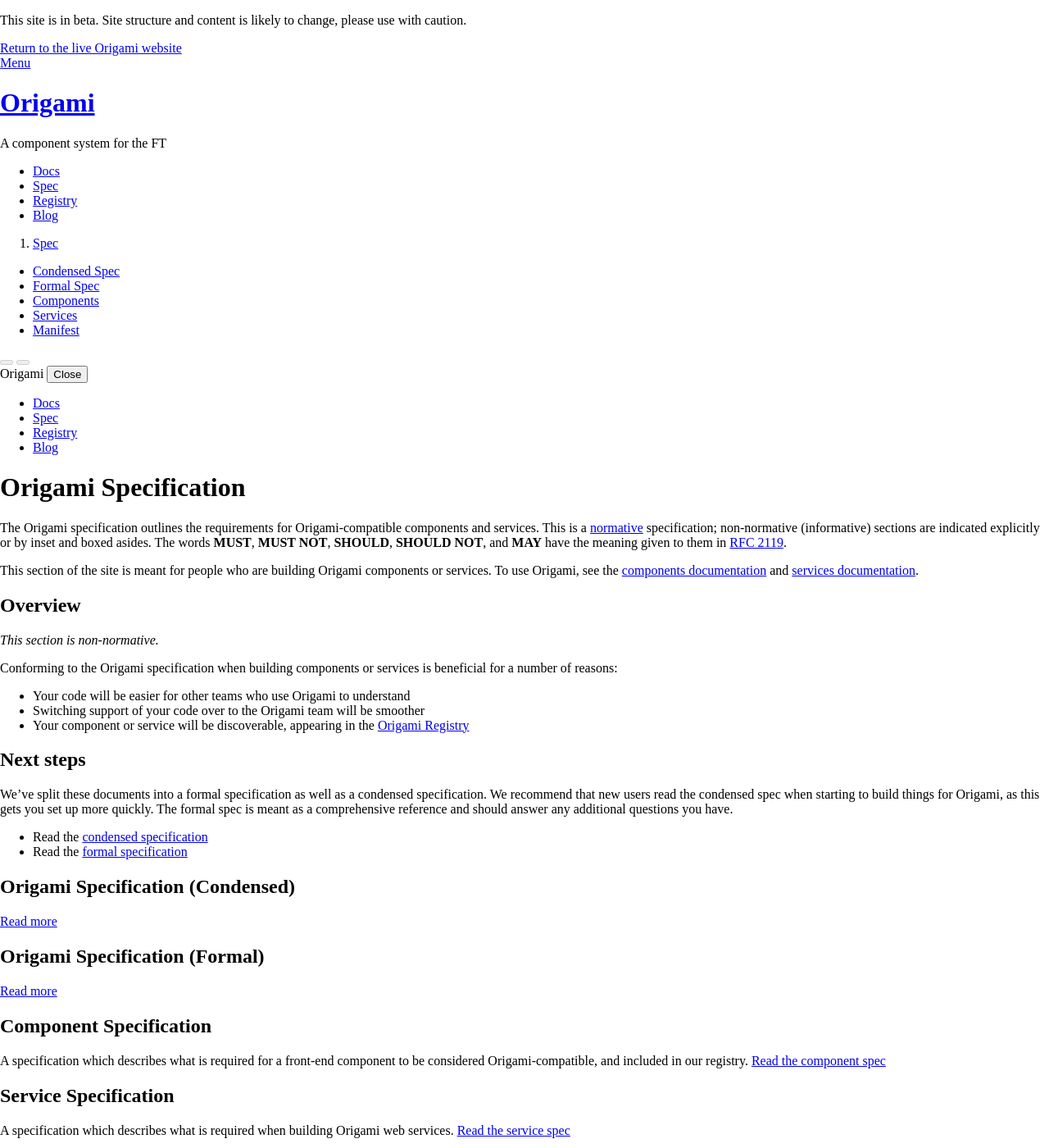
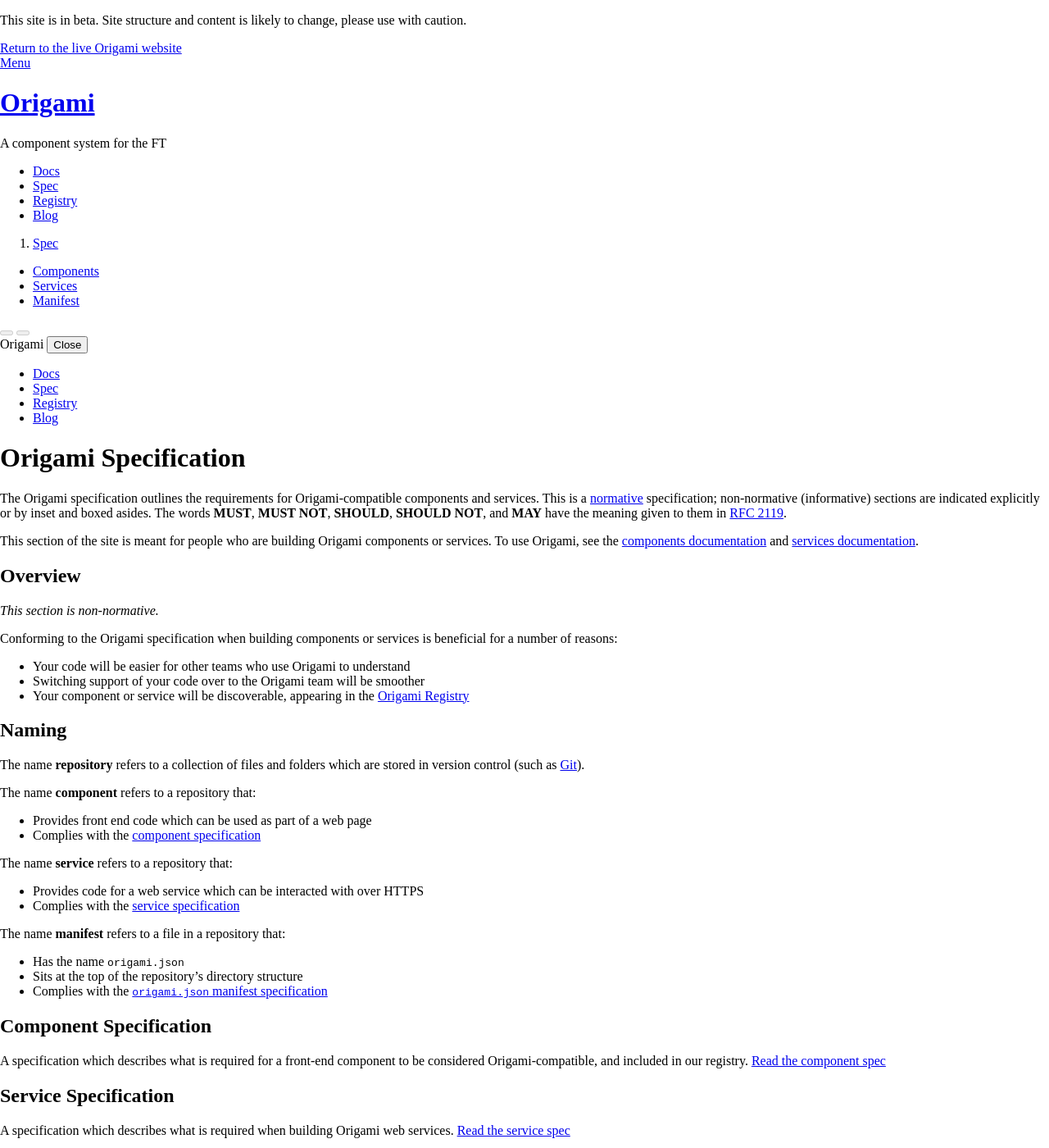
Before and after one commit to Financial-Times/origami-website, a Jekyll site: the page built from pages/specification-v1.md, in a window 1280 px wide and 1400 px high. Shown: the whole window at 82% size. Built offline with Jekyll 4.4.1, drawn with Linux system fonts in a browser that asks for light colours; a style sheet for code colours, icons or effects is not loaded.

Commit message:
Remove the condensed spec for launch. (#77)

```diff
--- a/pages/specification-v1.md
+++ b/pages/specification-v1.md
@@ -19,7 +19,7 @@ nav_order: 20
 
 # {{page.title}}
 
-The Origami specification outlines the requirements for Origami-compatible components and services. This is a <a href="https://www.w3.org/TR/qaframe-spec/"  >normative</a> specification; non-normative (informative) sections are indicated explicitly or by inset and boxed asides. The words **MUST**, **MUST NOT**, **SHOULD**, **SHOULD NOT**, and **MAY** have the meaning given to them in <a href="http://www.ietf.org/rfc/rfc2119.txt"  >RFC 2119</a>.
+The Origami specification outlines the requirements for Origami-compatible components and services. This is a <a class="o-typography-link--external" href="https://www.w3.org/TR/qaframe-spec/">normative</a> specification; non-normative (informative) sections are indicated explicitly or by inset and boxed asides. The words **MUST**, **MUST NOT**, **SHOULD**, **SHOULD NOT**, and **MAY** have the meaning given to them in <a class="o-typography-link--external" href="http://www.ietf.org/rfc/rfc2119.txt"  >RFC 2119</a>.
 
 <aside>
 	This section of the site is meant for people who are building Origami components or services. To use Origami, see the <a href="/docs/components/">components documentation</a> and <a href="/docs/services/">services documentation</a>.
@@ -37,9 +37,22 @@ Conforming to the Origami specification when building components or services is
   - Your component or service will be discoverable, appearing in the [Origami Registry](https://registry.origami.ft.com/components)
 
 
-## Next steps
+## Naming
 
-We've split these documents into a formal specification as well as a condensed specification. We recommend that new users read the condensed spec when starting to build things for Origami, as this gets you set up more quickly. The formal spec is meant as a comprehensive reference and should answer any additional questions you have.
+The name **repository** refers to a collection of files and folders which are stored in version control (such as <a class="o-typography-link--external" href="https://git-scm.com/">Git</a>).
 
-  - Read the [condensed specification](/spec/v1/condensed/)
-  - Read the [formal specification](/spec/v1/formal/)
+The name **component** refers to a repository that:
+
+  - Provides front end code which can be used as part of a web page
+  - Complies with the [component specification](/spec/v1/components/)
+
+The name **service** refers to a repository that:
+
+  - Provides code for a web service which can be interacted with over HTTPS
+  - Complies with the [service specification](/spec/v1/services/)
+
+The name **manifest** refers to a file in a repository that:
+
+  - Has the name `origami.json`
+  - Sits at the top of the repository's directory structure
+  - Complies with the [`origami.json` manifest specification](/spec/v1/manifest/)
```
Also changed, not shown: _specification-v1/condensed.md (deleted, +0 -12 lines), _specification-v1/formal.md (deleted, +0 -42 lines).
